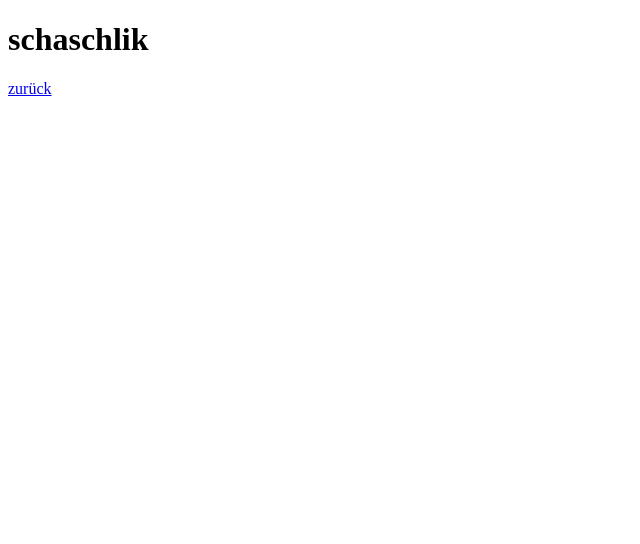
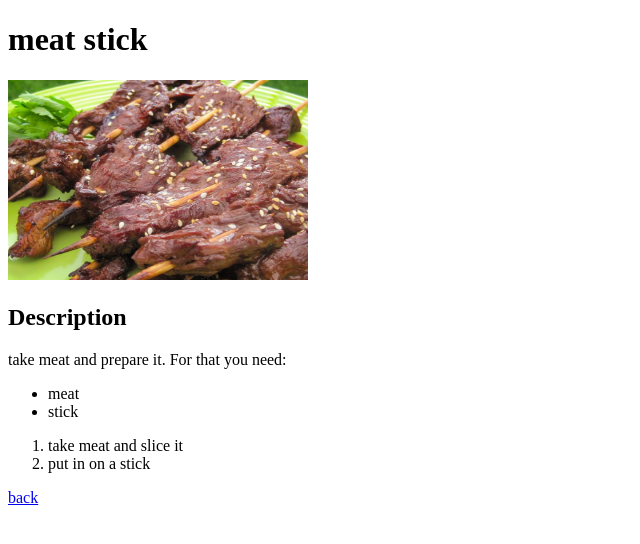
Before and after one commit to linkdis/odin-recipes, a plain HTML site: page recipes/schaschlik.html in a window 1280 px wide. Shown: the whole page, without its empty margins (0-640 px from the left). Drawn offline with Linux system fonts and the light colour scheme.

Commit message:
first recepie

```diff
--- a/recipes/schaschlik.html
+++ b/recipes/schaschlik.html
@@ -6,7 +6,22 @@
     <title>Document</title>
 </head>
 <body>
-    <h1>schaschlik</h1>
-        <a href="../index.html">zurück</a>
+    <h1>meat stick</h1>
+      <img src="./images/meat-stick.jpg" height="200" width="300">
+
+      <h2>Description</h2>
+        <p>take meat and prepare it. For that you need:</p>
+        <ul>
+            <li>meat</li>
+            <li>stick</li>
+        </ul>
+
+        <ol>
+            <li>take meat and slice it</li>
+            <li>put in on a stick</li>
+        </ol>
+
+
+        <a href="../index.html">back</a>
 </body>
 </html>
```
Also changed, not shown: index.html (+1 -1 lines).
